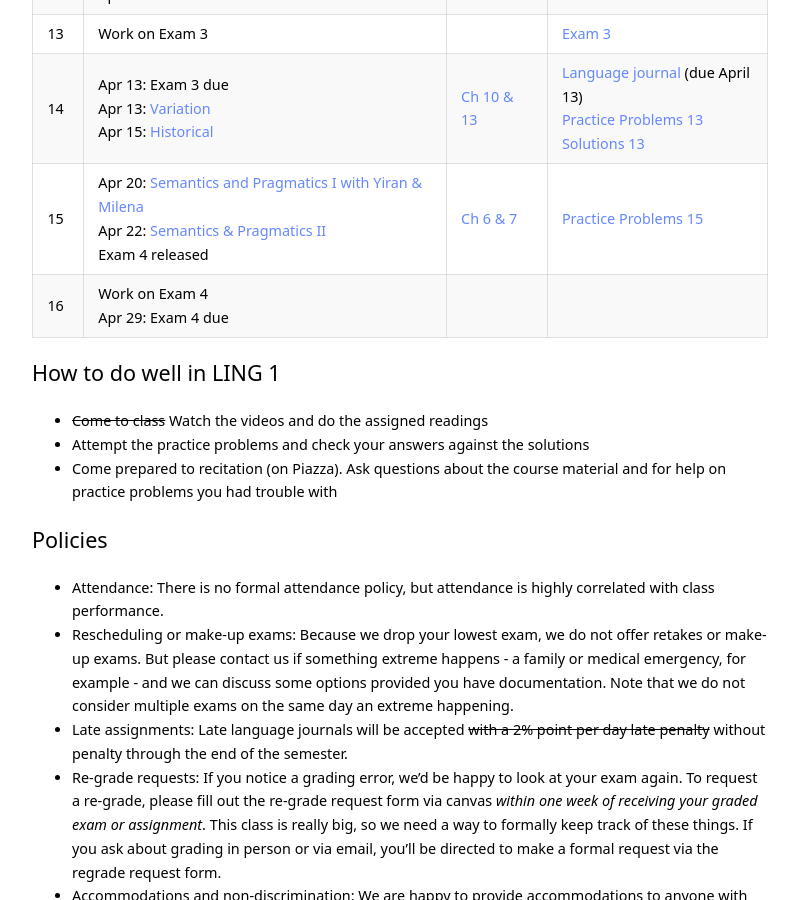
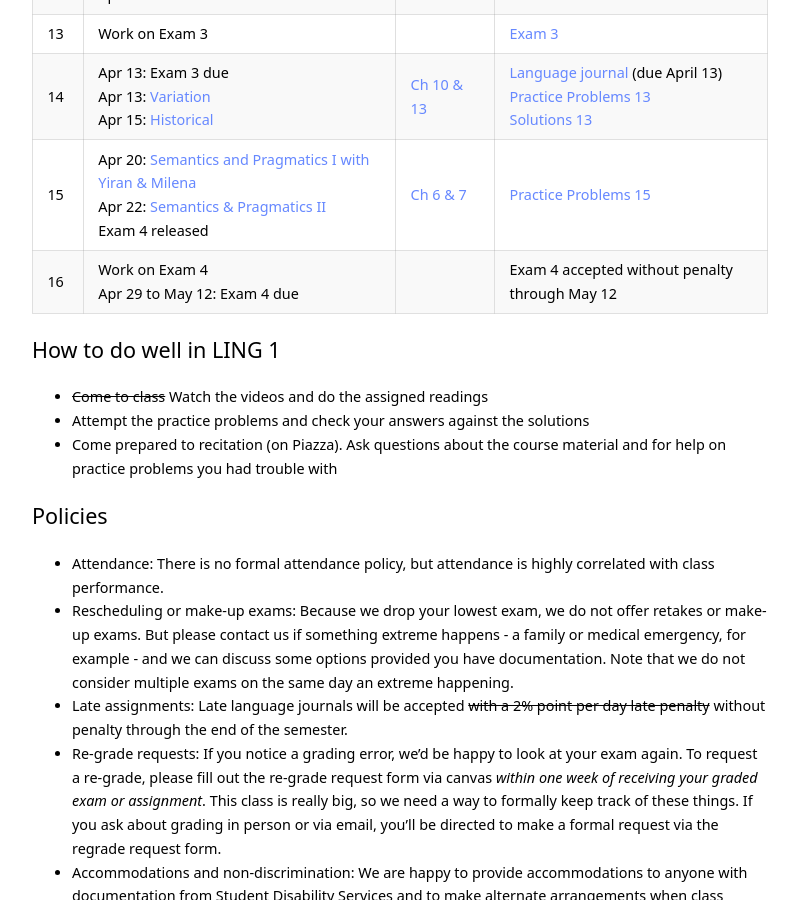
Before and after one commit to kschuler/ling001, a Jekyll site: the page built from index.md, in a window 1280 px wide and 900 px high, scrolled down 3642 px. Shown: the whole window, without its empty margins (240-1039 px from the left). Built offline with Jekyll 4.4.1, drawn with Linux system fonts in a browser that asks for light colours.

Commit message:
Update index.md

```diff
--- a/index.md
+++ b/index.md
@@ -97,7 +97,7 @@ Wk  | Lecture | Readings | Resources
 13 | **Work on Exam 3**| | [Exam 3](resources/Ling001-20A-Exam3.pdf)
 14 | Apr 13: **Exam 3 due**<br> Apr 13: [Variation](resources/Ling001-20A-19-Variation.pdf) <br> Apr 15: [Historical](resources/Ling001-20A-20-Historical.pdf) | [Ch 10 & 13](https://app.perusall.com/courses/intro-to-linguistics-1/ch10and13?assignmentId=CCQtsSLtuvvn3uvD8&part=1) | [Language journal](resources/language-journal-assignment) (due April 13)<br>[Practice Problems 13](resources/practiceproblems-week13.pdf)<br>[Solutions 13](resources/solutions-week13.pdf)
 15 | Apr 20: [Semantics and Pragmatics I with Yiran & Milena](resources/Ling001-20A-21-SemPrag1.pdf) <br>Apr 22: [Semantics & Pragmatics II](resources/Ling001-20A-22-SemPrag2.pdf) <br> **Exam 4 released** | [Ch 6 & 7](https://app.perusall.com/courses/intro-to-linguistics-1/chapter6and7?assignmentId=6tgQJudZJqegfmyKT&part=1) | [Practice Problems 15](resources/practiceproblems-week15.pdf)
-16 | **Work on Exam 4**<br>Apr 29: **Exam 4 due** |  |
+16 | **Work on Exam 4**<br>Apr 29 to May 12: **Exam 4 due** |  | Exam 4 accepted without penalty through May 12
 
 ## How to do well in LING 1
 - ~~Come to class~~ Watch the videos and do the assigned readings
```
